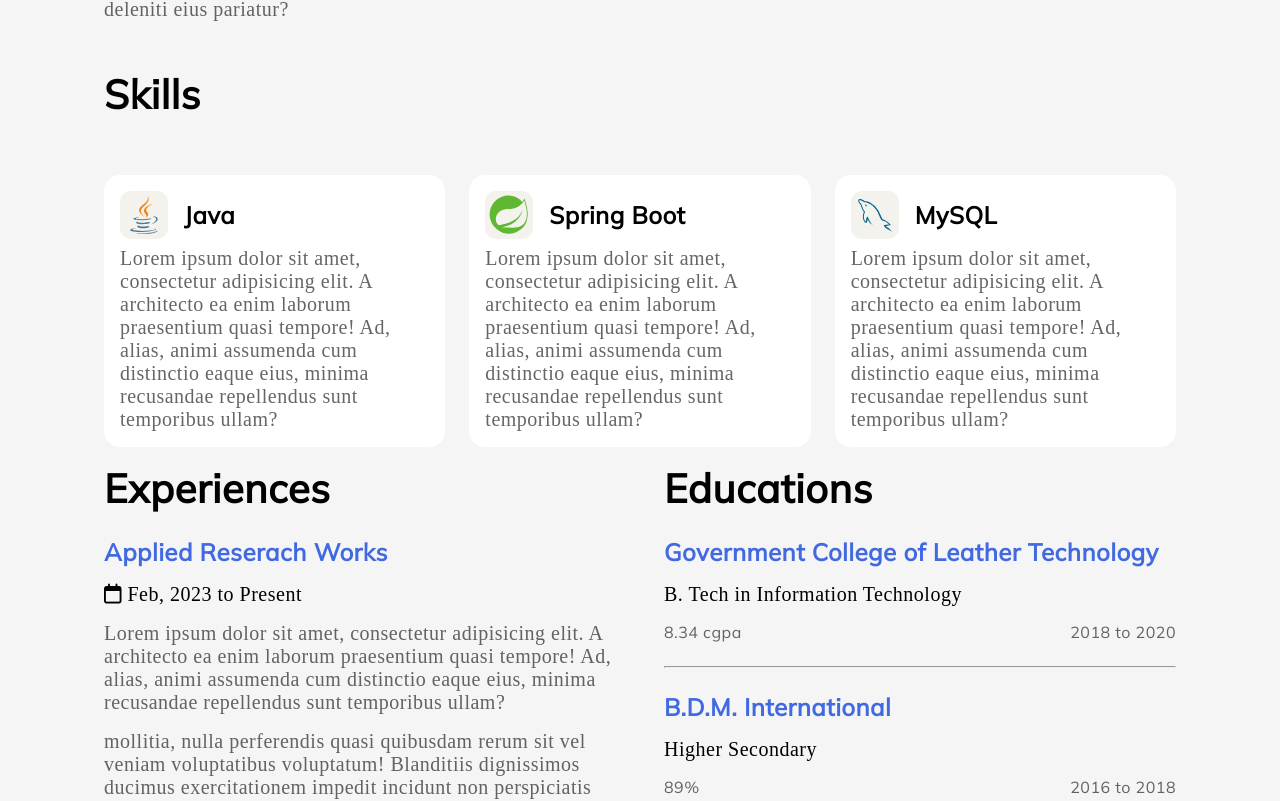
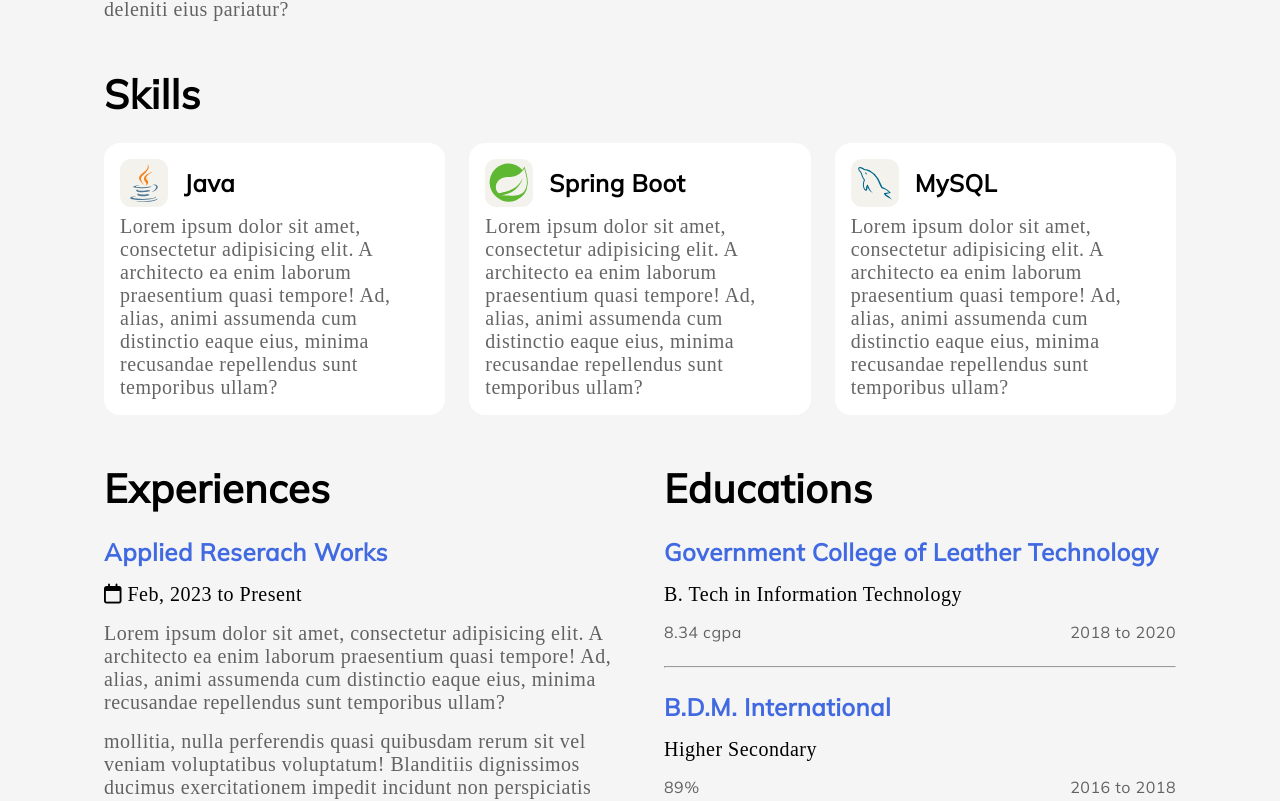
Before and after one commit to Shuktika15/Shuktika15.github.io, a React (Vite) app: page / in a window 1280 px wide. Shown: the part 1094-1895 px from the top of the page. Built offline with nearby package versions, Linux system fonts and the light colour scheme; a web font is replaced by a local one.

Commit message:
Fix slide effect in large screen

```diff
--- a/src/styles/main.scss
+++ b/src/styles/main.scss
@@ -106,7 +106,7 @@ img {
 
 .slide {
   opacity: 1;
-  top: 0;
+  top: 0 !important;
 }
 
 @media screen and (min-width: 30rem) and (max-width: 45rem) {
```
